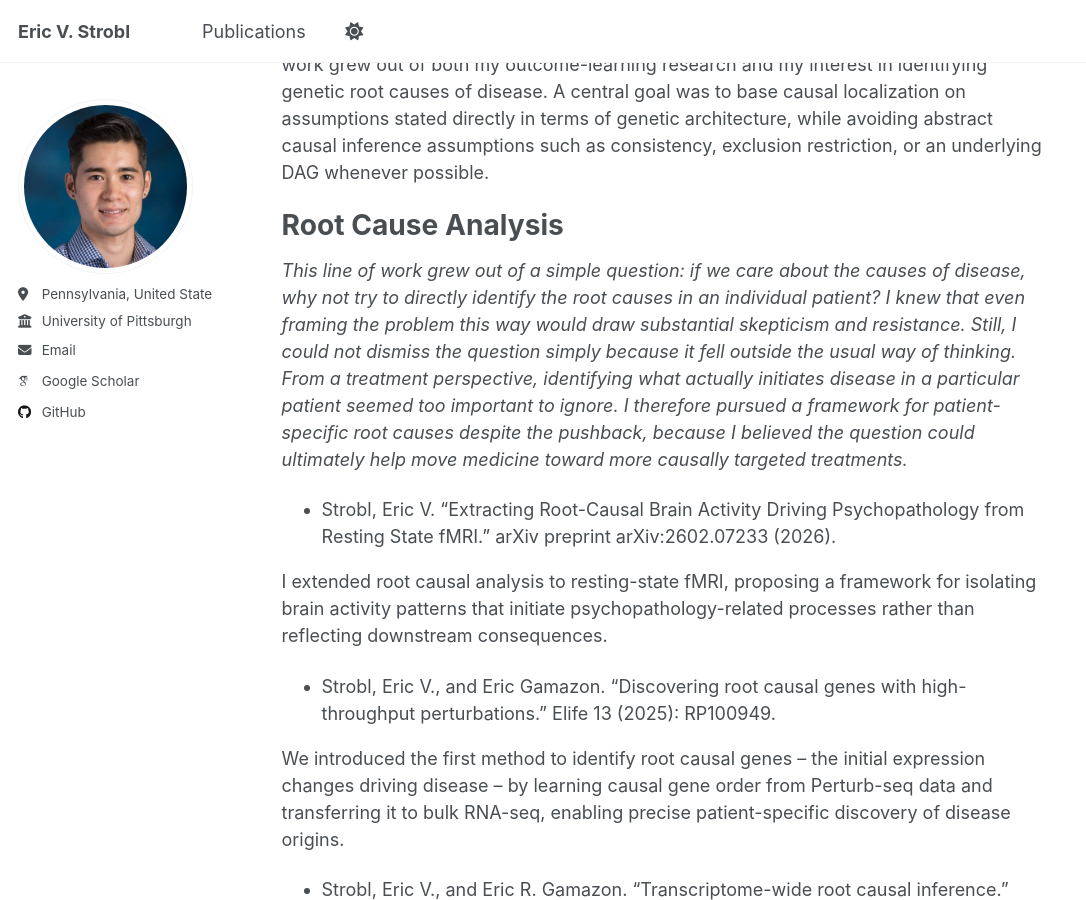
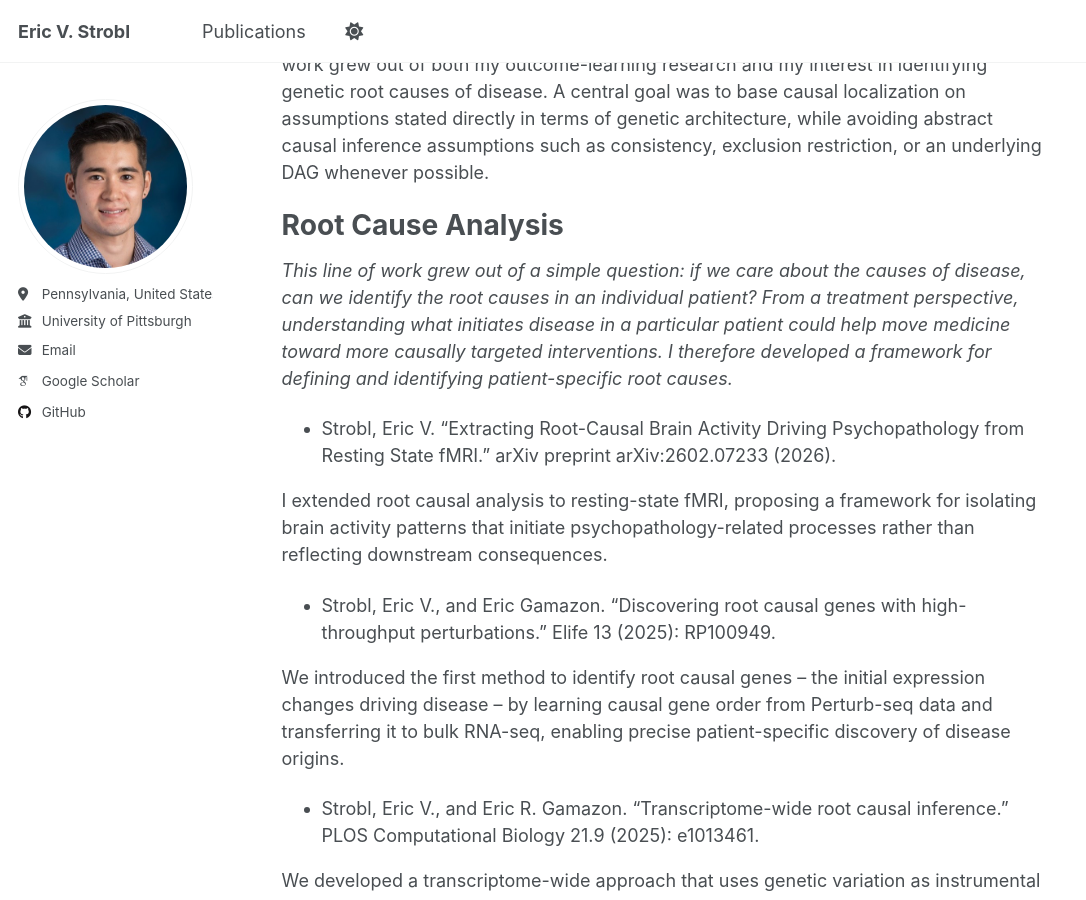
Before and after one commit to ericstrobl/ericstrobl.github.io, a Jekyll site: the page built from _pages/about.md, in a window 1280 px wide and 900 px high, scrolled down 3263 px. Shown: the whole window, without its empty margins (0-1086 px from the left). Built offline with Jekyll 4.4.1, drawn with Linux system fonts in a browser that asks for light colours; some web fonts are replaced; a script that is not in the unit is left out.

Commit message:
Update about.md

```diff
--- a/_pages/about.md
+++ b/_pages/about.md
@@ -50,7 +50,7 @@ I used outcome learning to construct phenotypes that concentrate polygenic assoc
 
 Root Cause Analysis
 ======
-_This line of work grew out of a simple question: if we care about the causes of disease, why not try to directly identify the root causes in an individual patient? I knew that even framing the problem this way would draw substantial skepticism and resistance. Still, I could not dismiss the question simply because it fell outside the usual way of thinking. From a treatment perspective, identifying what actually initiates disease in a particular patient seemed too important to ignore. I therefore pursued a framework for patient-specific root causes despite the pushback, because I believed the question could ultimately help move medicine toward more causally targeted treatments._
+_This line of work grew out of a simple question: if we care about the causes of disease, can we identify the root causes in an individual patient? From a treatment perspective, understanding what initiates disease in a particular patient could help move medicine toward more causally targeted interventions. I therefore developed a framework for defining and identifying patient-specific root causes._
 
 - Strobl, Eric V. "Extracting Root-Causal Brain Activity Driving Psychopathology from Resting State fMRI." arXiv preprint arXiv:2602.07233 (2026).
 
```
